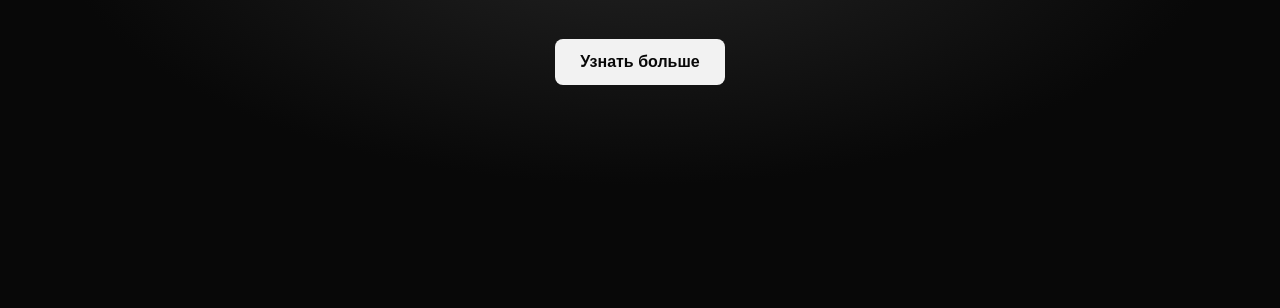
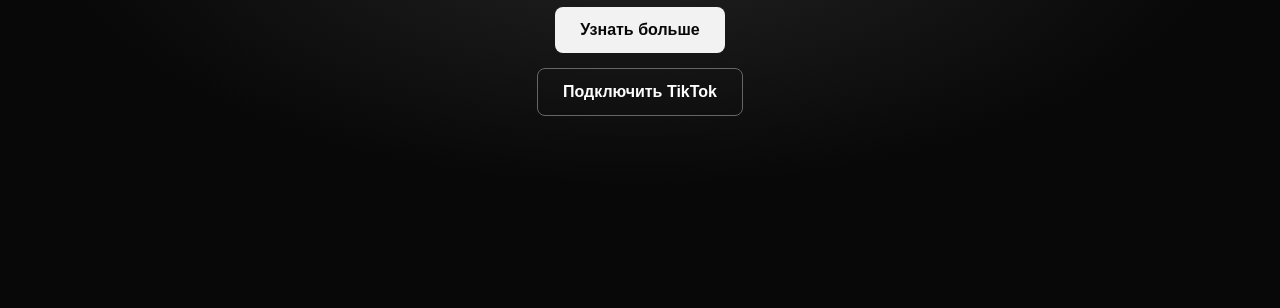
Before and after one commit to CoveyAI/coveyai.github.io, a plain HTML site: page index.html in a window 1280 px wide. Shown: the part 459-767 px from the top of the page. Drawn offline with Linux system fonts and the light colour scheme.

Commit message:
Update index.html

```diff
--- a/index.html
+++ b/index.html
@@ -83,6 +83,30 @@
       border-radius: 8px;
       text-decoration: none;
       font-weight: bold;
+      transition: 0.2s;
+    }
+
+    .button:hover {
+      background: #ccc;
+      transform: translateY(-2px);
+    }
+
+    .tiktok-button {
+      display: inline-block;
+      margin-top: 15px;
+      padding: 14px 25px;
+      background: transparent;
+      color: #fff;
+      border: 1px solid #666;
+      border-radius: 8px;
+      text-decoration: none;
+      font-weight: bold;
+      transition: 0.2s;
+    }
+
+    .tiktok-button:hover {
+      background: #222;
+      border-color: #fff;
     }
 
     section {
@@ -152,12 +176,22 @@
   <main>
     <div class="hero">
       <div class="tag">AI VIDEO PLATFORM</div>
+
       <h1>Create Without <span>Limits.</span></h1>
+
       <p>
         CoveyAI — платформа для поиска, подготовки и организации
         видеоконтента для социальных сетей.
       </p>
+
       <a class="button" href="#about">Узнать больше</a>
+
+      <a
+        class="tiktok-button"
+        href="https://coveyai-github-io.onrender.com/login"
+      >
+        Подключить TikTok
+      </a>
     </div>
 
     <section id="about">
@@ -171,6 +205,7 @@
 
     <section id="features">
       <h2>Возможности платформы</h2>
+
       <div class="features">
         <div class="feature">
           <h3>Поиск видео</h3>
```
